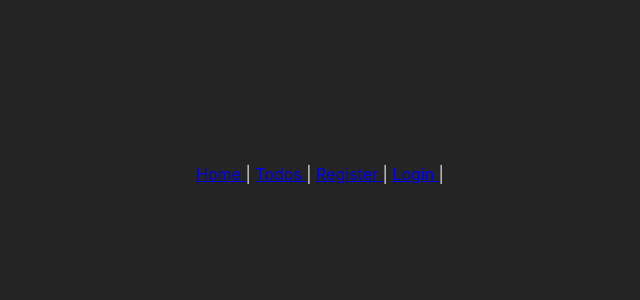
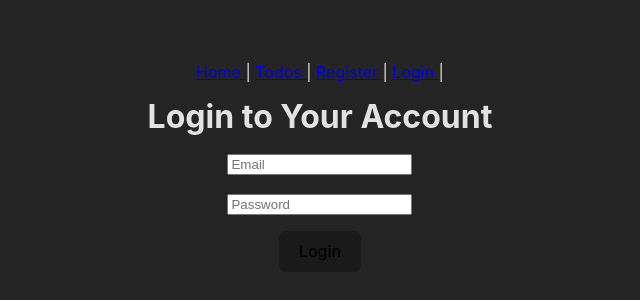
Before and after one commit to svenrisse/To-Vue, a Vue app: page /sign-in in a window 1280 px wide. Shown: the part 226-526 px from the top of the page, without its empty margins (320-960 px from the left). Built offline with nearby package versions, Linux system fonts and the light colour scheme.

Commit message:
feat: login for user

```diff
--- a/src/views/SignIn.vue
+++ b/src/views/SignIn.vue
@@ -1,3 +1,43 @@
+<script setup>
+import { ref } from "vue"
+import firebase from "firebase/compat"
+import { useRouter } from "vue-router"
+
+const email = ref("")
+const password = ref("")
+const errMsg = ref()
+const router = useRouter()
+
+function login() {
+    firebase
+        .auth()
+        .signInWithEmailAndPassword(email.value, password.value)
+        .then((data) => {
+            console.log("Successfully registered!")
+            router.push("/todos")
+        })
+        .catch(error => {
+            switch (error.code) {
+                case "auth/invalid-email":
+                    errMsg.value = "Invalid email"
+                    break
+                case "auth/user-not-found":
+                    errMsg.value = "No account with that email was found"
+                    break
+                case "auth/wrong-password":
+                    errMsg.value = "Incorrect password"
+                default:
+                    errMsg.value = "Email or password was incorrect"
+                    break
+            }
+        })
+}
+</script>
+
 <template>
-
+    <h1>Login to Your Account</h1>
+    <p><input type="text" placeholder="Email" v-model="email" /></p>
+    <p><input type="password" placeholder="Password" v-model="password" /></p>
+    <p v-if="errMsg">{{ errMsg }}</p>
+    <p><button @click="login">Login</button></p>
 </template>
```
